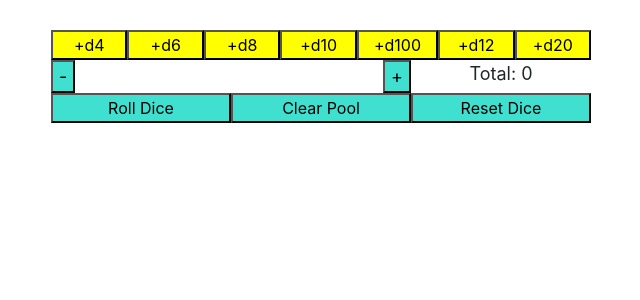
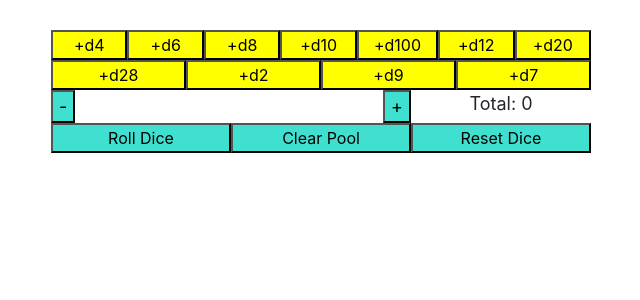
Before and after one commit to rileyjohngibbs/react-roller, a React (Create React App) app: page / in a window 1280 px wide. Shown: the top 300 px of the page, without its empty margins (319-959 px from the left). Built offline with nearby package versions, Linux system fonts and the light colour scheme.

Commit message:
New buttons
I added 4 new buttons that create new dice. This could be for a different variation of the game. I used my lucky numbers!

```diff
--- a/src/App.js
+++ b/src/App.js
@@ -74,13 +74,15 @@ class App extends Component {
     return (
       <div className="App container">
         <div id="adders" className="row">
-          {[4, 6, 8, 10, 100, 12, 20].map((faces, key) => {
+          {[4, 6, 8, 10, 100, 12, 20, 28, 2, 9, 7].map((faces, key) => {
             return (
               <button className="col" key={key} onClick={() => {this.addDie(faces);}}>
                 +d{faces}
               </button>
             )
           })}
+
+
         </div>
         <div id="controllers">
           <div id="total-display" className="row">
```
